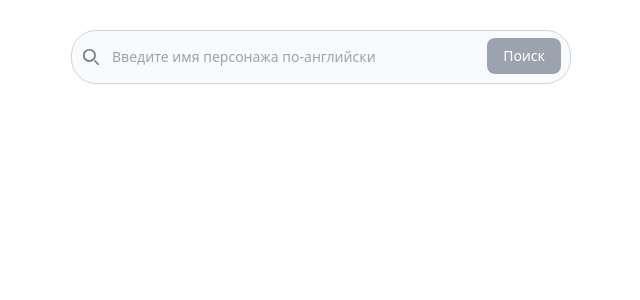
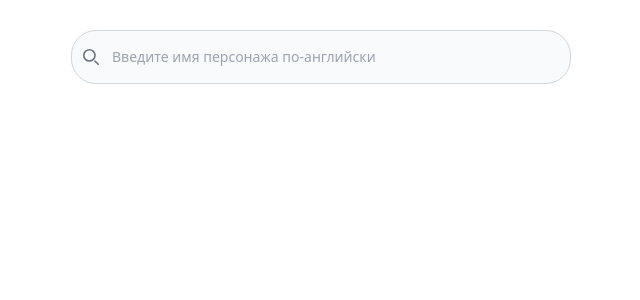
Before and after one commit to AlexanderMenshikoff/React-SearchingSW, a React (Create React App) app: page / in a window 1280 px wide. Shown: the top 300 px of the page, without its empty margins (319-959 px from the left). Built offline with nearby package versions, Linux system fonts and the light colour scheme.

Commit message:
added x-mark style, deleted search button

```diff
--- a/src/components/SearchingInput.js
+++ b/src/components/SearchingInput.js
@@ -32,7 +32,7 @@ const SearchingInput = (props) => {
           <input
             type="search"
             id="search"
-            className="w-[500px] block p-4 ps-10 text-sm outline-none text-gray-900 border border-gray-300 rounded-[25px] bg-gray-50 focus:ring-gray-500 focus:border-gray-500 dark:bg-gray-700 dark:border-gray-600 dark:placeholder-gray-400 dark:text-white dark:focus:ring-gray-500 dark:focus:border-gray-500"
+            className="w-[500px] block p-4 ps-10 text-sm outline-none text-gray-900 border border-gray-300 rounded-[25px] bg-gray-50 focus:ring-gray-500 focus:border-gray-500 dark:bg-gray-700 dark:border-gray-600 dark:placeholder-gray-400 dark:text-white dark:focus:ring-gray-500 dark:focus:border-gray-500 search-cancel:fill-green-400 search-cancel:h-4 search-cancel:w-4 search-cancel:appearance-none search-cancel:bg-[url(https://pro.fontawesome.com/releases/v5.10.0/svgs/solid/times-circle.svg)] "
             placeholder="Введите имя персонажа по-английски"
             required
             value={props.inputValue}
@@ -41,13 +41,6 @@ const SearchingInput = (props) => {
             }}
           />
           {console.log(props.inputValue)}
-          <button
-            type="submit"
-            className="text-white absolute end-2.5 bottom-2.5 bg-gray-400 hover:bg-gray-800 focus:ring-4 focus:outline-none focus:ring-gray-300 font-medium rounded-lg text-sm px-4 py-2 dark:bg-gray-600 dark:hover:bg-gray-700 dark:focus:ring-gray-800"
-            onClick={props.getHeroes}
-          >
-            Поиск
-          </button>
         </div>
       </form>
     </div>
```
